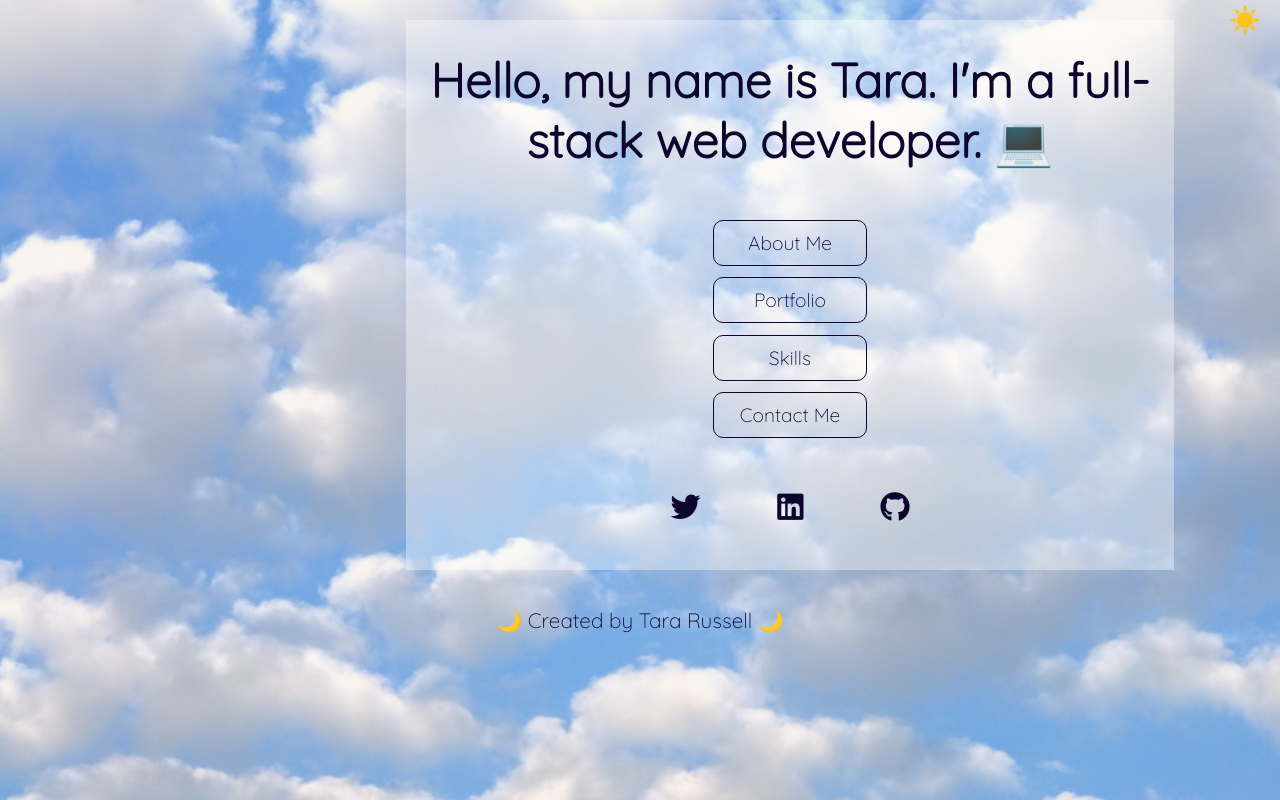
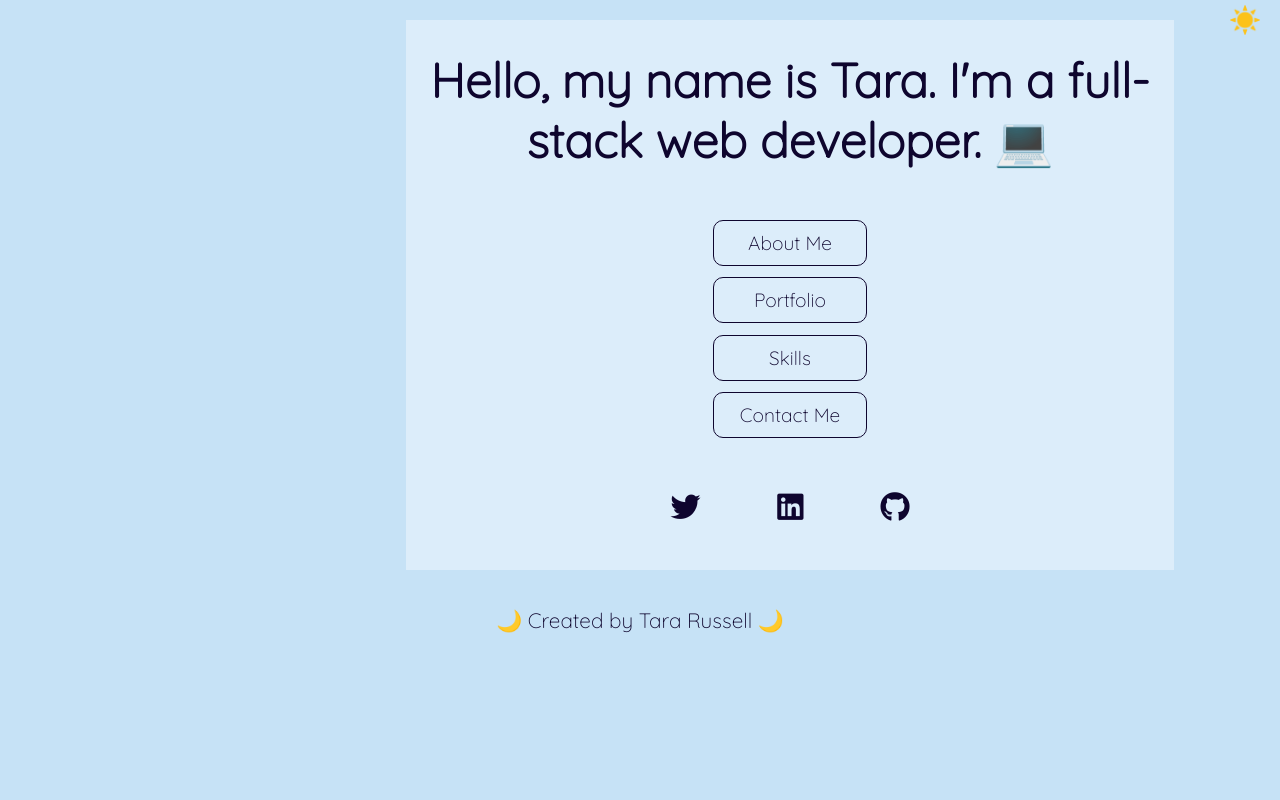
Before and after one commit to PrimulaRussell/cv2.0, a React (Create React App) app: page / in a window 1280 px wide. Built offline with nearby package versions, Linux system fonts and the light colour scheme; no server answers.

Commit message:
got rid of bg images for now

```diff
--- a/src/App.css
+++ b/src/App.css
@@ -13,7 +13,8 @@
 }
 
 body {
-  background: var(--background-image);
+  background-color: var(--background-color);
+  background-position: center;
   background-repeat: no-repeat;
   background-size: cover;
   color: var(--text-color);
@@ -22,13 +23,11 @@ body {
 }
 
 body.light {
-  --background-image: url(./images/cloud.jpg);
   --background-color: var(--light);
   --text-color: var(--dark);
   --font-weight: 400;
 }
 body.dark {
-  --background-image: url(./images/night.jpg);
   --background-color: var(--dark);
   --text-color: var(--light);
   --font-weight: 500;
```
Also changed, not shown: src/images/cloud.jpg (deleted), src/images/night.jpg (deleted).
